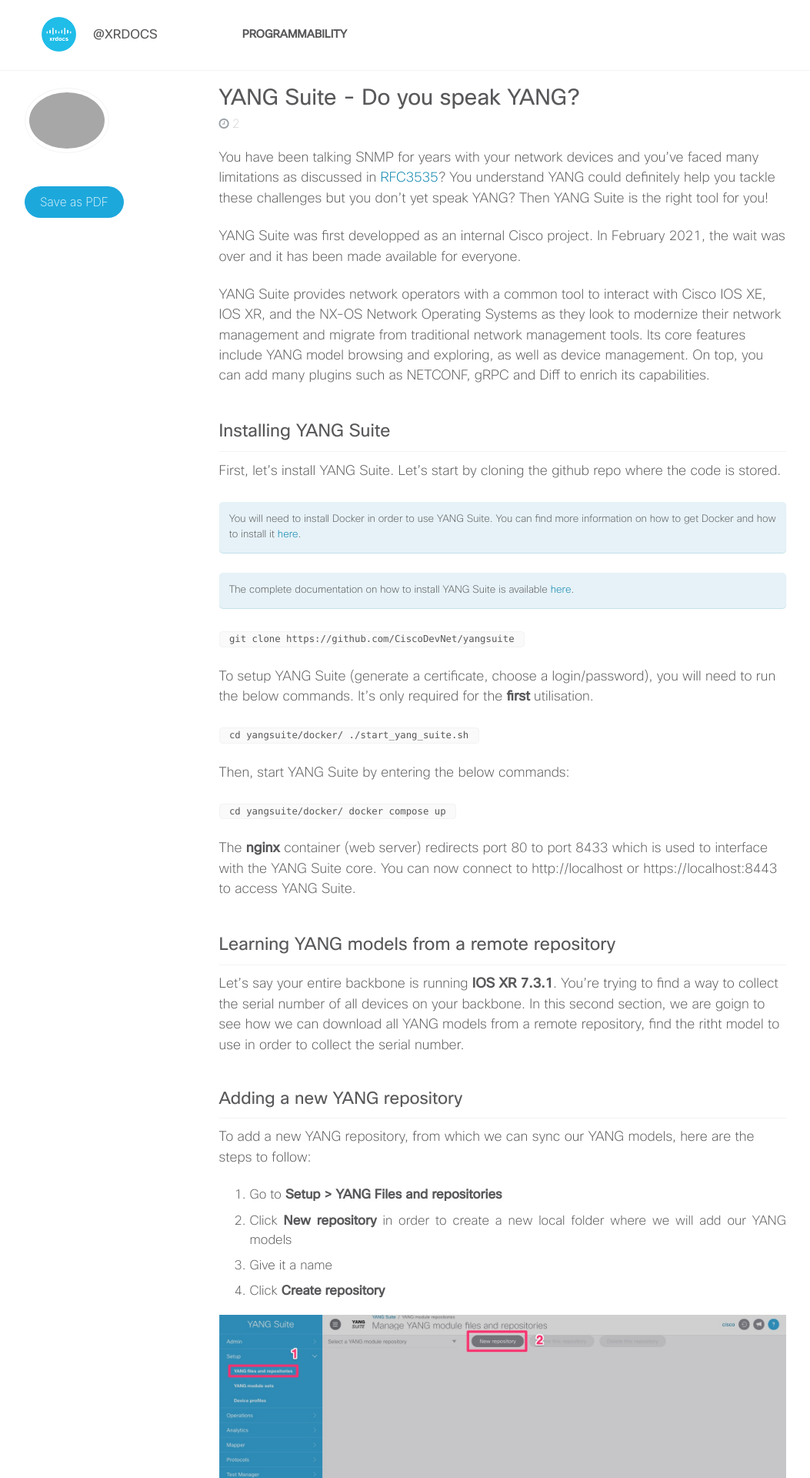
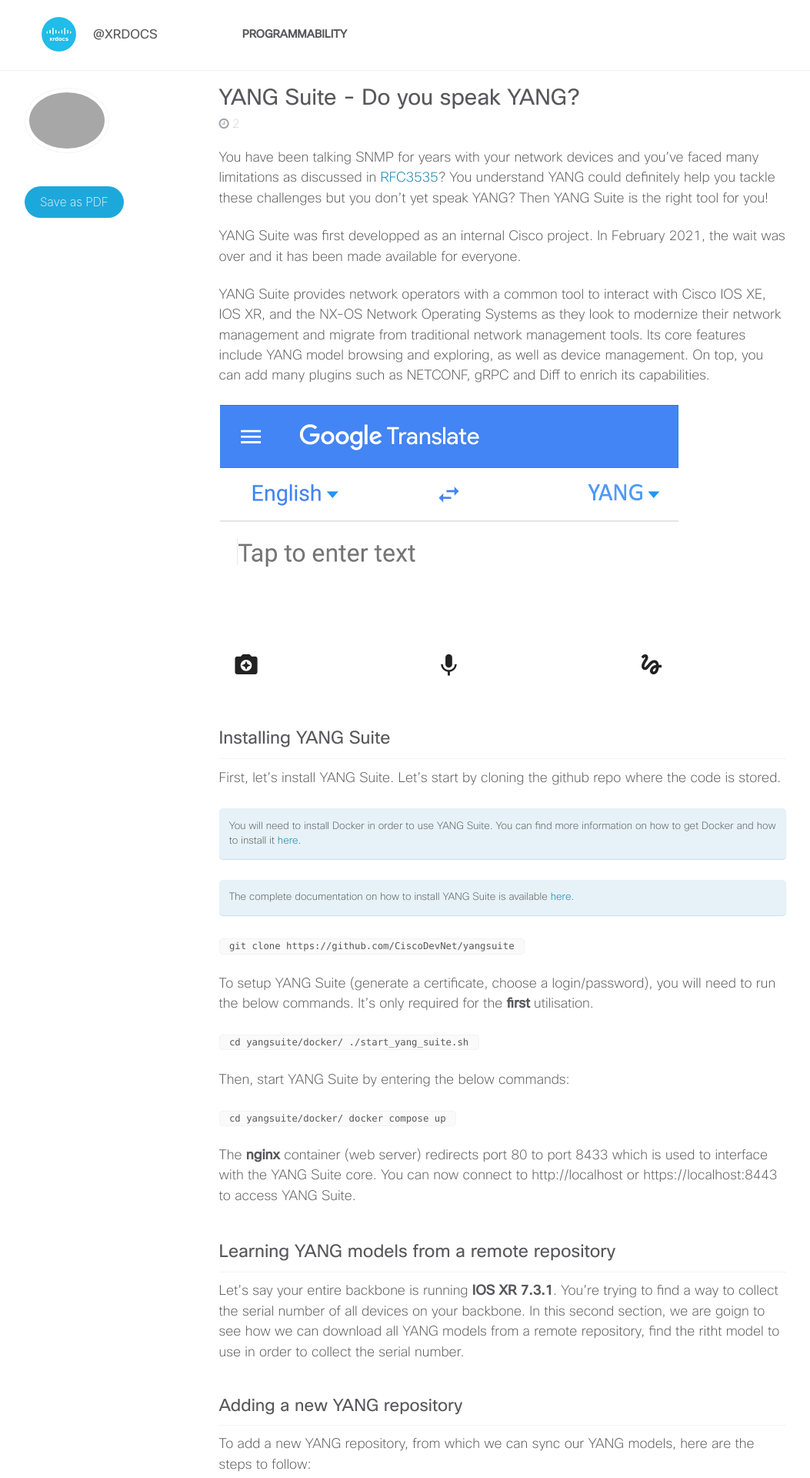
Before and after one commit to xrdocs/programmability, a Jekyll site: the page built from _tutorials/do-you-speak-yang.md, in a window 1280 px wide. Shown: the top 1920 px of the page at 77% size, without its empty margins (12-1065 px from the left). Built offline with Jekyll 4.4.1, drawn with Linux system fonts in a browser that asks for light colours; comment, search, counter and statistics services are not loaded.

```diff
--- a/_tutorials/do-you-speak-yang.md
+++ b/_tutorials/do-you-speak-yang.md
@@ -20,6 +20,8 @@ You have been talking SNMP for years with your network devices and you've faced
 YANG Suite was first developped as an internal Cisco project. In February 2021, the wait was over and it has been made available for everyone.
 
 YANG Suite provides network operators with a common tool to interact with Cisco IOS XE, IOS XR, and the NX-OS Network Operating Systems as they look to modernize their network management and migrate from traditional network management tools. Its core features include YANG model browsing and exploring, as well as device management. On top, you can add many plugins such as NETCONF, gRPC and Diff to enrich its capabilities.
+
+![English YANG translate.png]({{site.baseurl}}/images/English YANG translate.png)
 
 # Installing YANG Suite
 
```
